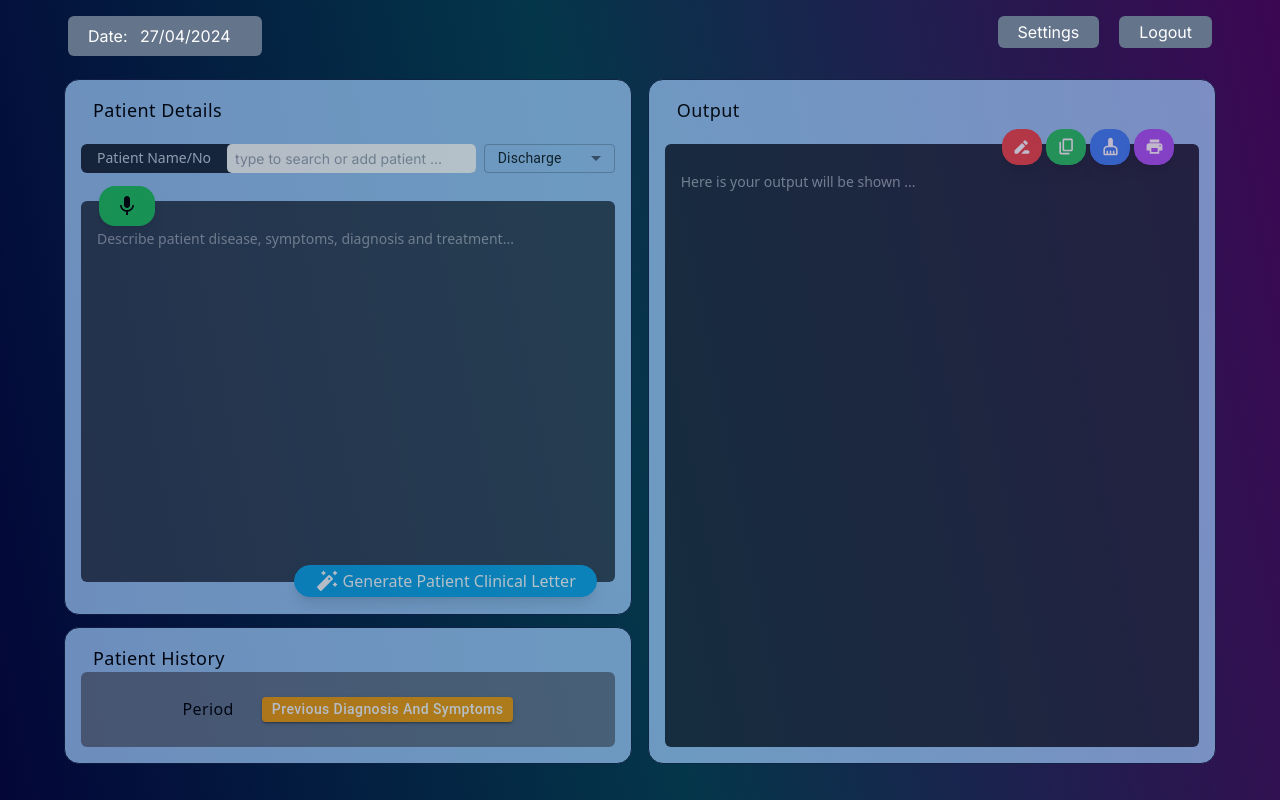
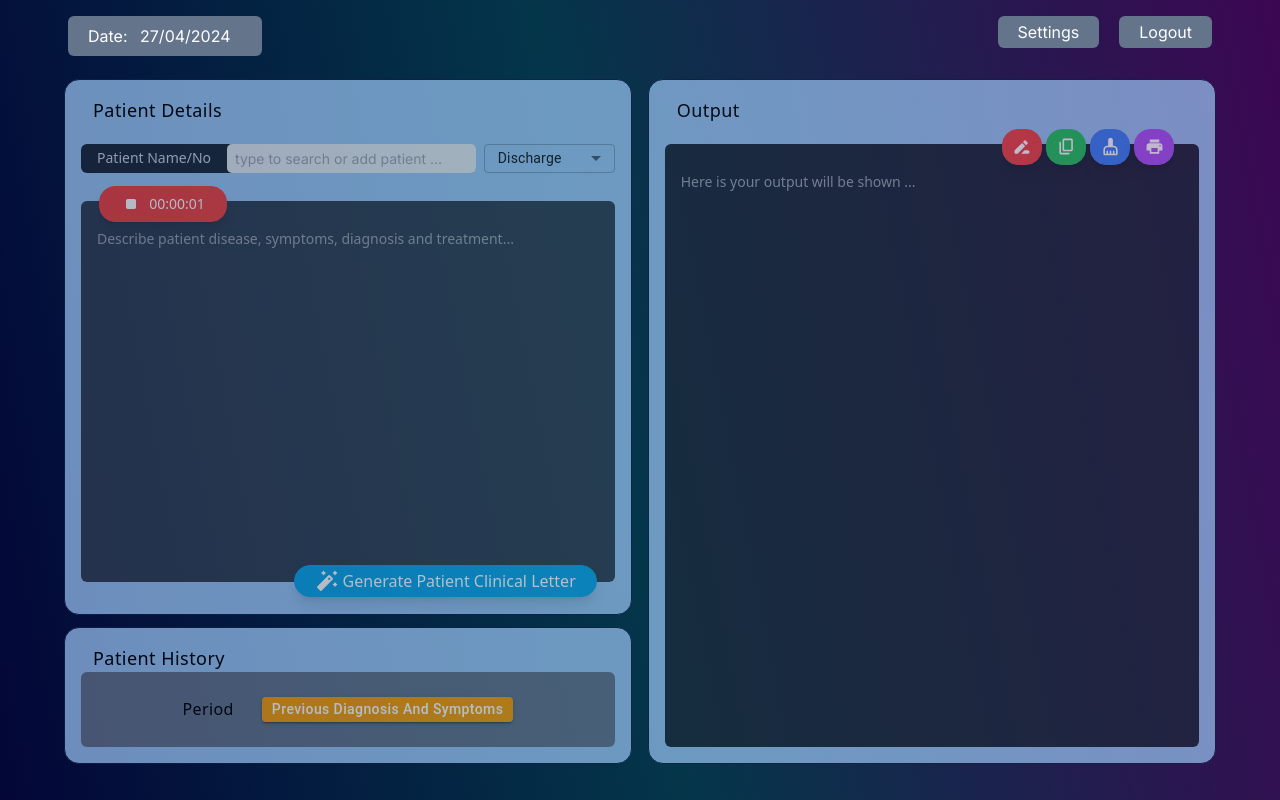
Before and after one commit to muthuni-dealwis/e18-4yp-Generating-Patient-Clinical-Letters-Using-LLMs, a Next.js app in the folder code/Web_Application/patient-clinical-letter-generator/: page /inputform in a window 1280 px wide. Built offline with nearby package versions, Linux system fonts and the light colour scheme.

Commit message:
change mic button

```diff
--- a/code/Web_Application/patient-clinical-letter-generator/app/inputform/page.tsx
+++ b/code/Web_Application/patient-clinical-letter-generator/app/inputform/page.tsx
@@ -5,7 +5,7 @@ import { TextField, Button, useRadioGroup } from "@mui/material";
 import Tooltip from "@mui/material/Tooltip";
 
 import MicIcon from "@mui/icons-material/Mic";
-import MicOffIcon from "@mui/icons-material/MicOff";
+import StopRoundedIcon from "@mui/icons-material/StopRounded";
 import PrintIcon from "@mui/icons-material/Print";
 import DriveFileRenameOutlineRoundedIcon from "@mui/icons-material/DriveFileRenameOutlineRounded";
 import AutoFixHighRoundedIcon from "@mui/icons-material/AutoFixHighRounded";
@@ -148,6 +148,9 @@ const DataInputForm: React.FC<any> = (props) => {
           alert("please enter patient deatails first!");
         }
       }
+      if (event.ctrlKey && event.key === " ") {
+        setMicState((prev) => !prev);
+      }
     };
 
     document.addEventListener("keydown", handleKeyDown);
@@ -267,11 +270,25 @@ const DataInputForm: React.FC<any> = (props) => {
               <div className="voice2text-controllers absolute flex flex-row">
                 <div
                   className={`${
-                    micState ? "bg-green-500" : "bg-red-500"
-                  } w-14 h-10 rounded-2xl flex justify-center items-center shadow-lg`}
-                  onClick={() => setMicState(!micState)}
+                    micState
+                      ? "w-32 px-3 bg-red-500 border-red-500 hover:bg-red-600 hover:border-red-600 active:bg-red-700 active:border-red-800"
+                      : "w-12 bg-green-600 border-green-600 hover:bg-green-700 hover:border-green-700 active:bg-green-800 active:border-green-900"
+                  } h-9 rounded-2xl flex justify-center items-center shadow-lg border text-white font-sans font-medium hover:text-white
+                  active:text-white mr-1 transition-all duration-300 ease-in-out`}
+                  onClick={() => {
+                    setMicState((prevState) => !prevState);
+                  }}
                 >
-                  {micState ? <MicIcon /> : <MicOffIcon />}
+                  {micState ? (
+                    <>
+                      <StopRoundedIcon style={{ fontSize: 20 }} />
+                      <label className="text-sm ml-2 transition-opacity duration-300 ease-in-out opacity-100">
+                        00:00:01
+                      </label>
+                    </>
+                  ) : (
+                    <MicIcon style={{ fontSize: 20 }} />
+                  )}
                 </div>
               </div>
               <div
--- a/code/Web_Application/patient-clinical-letter-generator/components/PatientSearchBar.tsx
+++ b/code/Web_Application/patient-clinical-letter-generator/components/PatientSearchBar.tsx
@@ -38,7 +38,7 @@ const PatientSearchBar: React.FC<Props> = ({
       <input
         type="text"
         id="patientName"
-        className="patientName-input flex-grow rounded-md"
+        className="bg-slate-200 patientName-input flex-grow rounded-md"
         value={searchBarInput}
         onChange={(event) => {
           handleChange(event.target.value);
--- a/code/Web_Application/patient-clinical-letter-generator/components/PatientSearchResults.tsx
+++ b/code/Web_Application/patient-clinical-letter-generator/components/PatientSearchResults.tsx
@@ -49,7 +49,7 @@ const PatientSearchResults: React.FC<Props> = ({
   return (
     <div
       ref={node}
-      className="search-result-container absolute w-full bg-neutral-50 rounded-md top-full left-0 z-50 mt-2 mr-2"
+      className="search-result-container absolute w-full bg-slate-600 rounded-md top-full left-0 z-50 mt-2 mr-2"
       style={{
         width: `calc(100% - 0.5rem)`,
         boxShadow: "0px 0px 6px #7d7d7d",
@@ -67,7 +67,7 @@ const PatientSearchResults: React.FC<Props> = ({
           return (
             <div
               key={key}
-              className="relative px-3 py-2 font-sans font-medium hover:bg-slate-200 rounded-md text-slate-600 text-sm cursor-pointer"
+              className="relative px-3 py-2 font-sans font-medium hover:bg-slate-500 rounded-md text-slate-200 hover:text-slate-300 text-sm cursor-pointer"
               onMouseEnter={() => setHoveredItem(patientId)}
               onMouseLeave={() => setHoveredItem(null)}
               onClick={() => handleListItemClick(patientId)}
@@ -78,7 +78,7 @@ const PatientSearchResults: React.FC<Props> = ({
               {hoveredItem === patientId && (
                 <>
                   <div
-                    className="absolute right-2 top-1/2 transform -translate-y-1/2 text-gray-400 hover:text-gray-600"
+                    className="absolute right-2 top-1/2 transform -translate-y-1/2 text-gray-400 hover:text-gray-200"
                     onClick={() => {
                       alert("update: " + patientsSearched[patientId]);
                     }}
@@ -92,13 +92,13 @@ const PatientSearchResults: React.FC<Props> = ({
         })}
       </div>
       <div
-        className="addPatient px-3 py-2 border-t-2 text-sm cursor-pointer"
+        className="addPatient px-3 py-2 border-t-2 border-slate-500 text-sm cursor-pointer"
         onClick={() => {
           alert("add new patient");
         }}
       >
-        <QueuePlayNextIcon className="text-blue-500 pr-1" />
-        <label className="pl-3 text-blue-500 font-medium font-sans cursor-pointer">
+        <QueuePlayNextIcon className="text-blue-300 pr-1" />
+        <label className="pl-3 text-blue-300 font-medium font-sans cursor-pointer">
           Add new patient
         </label>
       </div>
```
